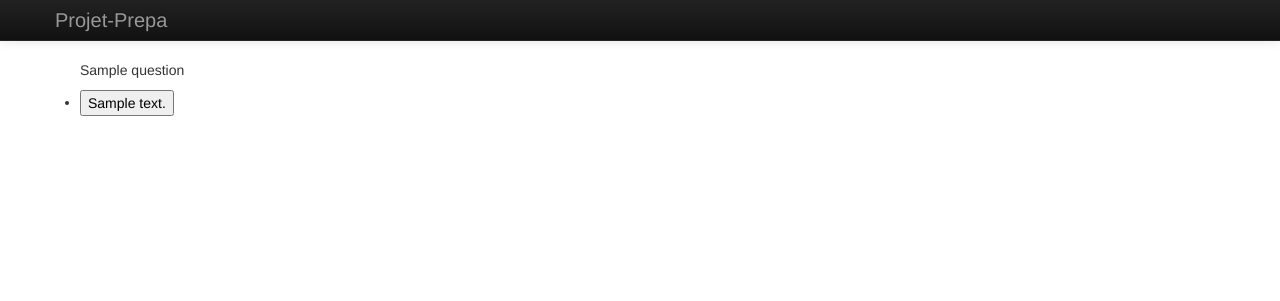
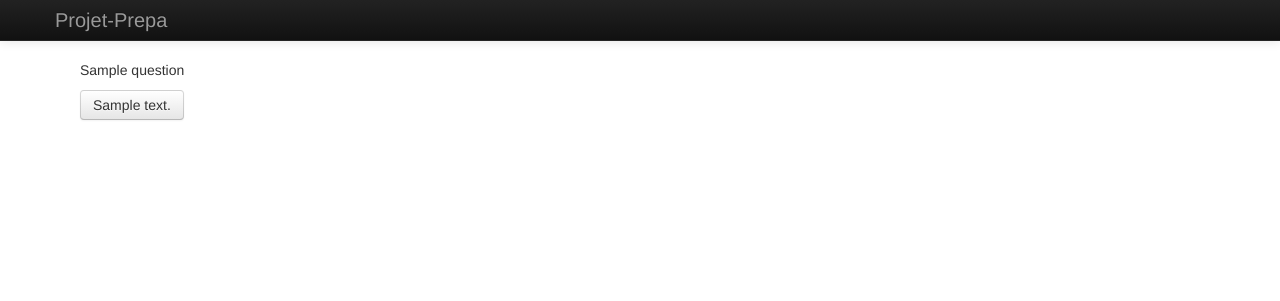
Before and after one commit to ltbesh/Projet-Prepa, a Django app: template QCM/templates/QCM/start_quizz.html in a window 1280 px wide. Shown: the top 301 px of the page. Run offline with Django 3.2, Linux system fonts and the light colour scheme; the template is opened without the code that fills it: values that come from a table or form of the project are taken from there, others are empty; tables that the repository leaves empty hold one stand-in row (values such as "Sample post"); parts of the project's set-up code (start-up, migrations or seed data) failed here and were passed over.

Commit message:
fixed answer question template

```diff
--- a/QCM/templates/QCM/base.html
+++ b/QCM/templates/QCM/base.html
@@ -32,11 +32,11 @@
       <div class="navbar-inner">
         <div class="container">
           <a class="brand" href="/">Projet-Prepa</a>
-          <div class="nav-collapse collapse">
             <ul class="nav">
                 {% if user.is_authenticated %}
                   <li><a href="{% url QCM_selection %}">{% trans 'New Quizz' %}</a></li>
                   <li><a href="{% url user_profile %}">{% trans "Profile" %}</a></li>
+                  <li class="divider-vertical"></li>
                   <li class = "dropdown">
                       <a href="#" class="dropdown-toggle" data-toggle="dropdown">
                           <i class="icon-user icon-white"></i>{% firstof user.first_name user.username %}
@@ -50,10 +50,10 @@
                 {% endif %}
 
             </ul>
-          </div><!--/.nav-collapse -->
         </div>
       </div>
     </div>
+
 
     {% block messages %}
     <div id="messages">
--- a/QCM/templates/QCM/start_quizz.html
+++ b/QCM/templates/QCM/start_quizz.html
@@ -9,10 +9,10 @@
 		{{question}}
 	</p>
 
-	{% for a in answers%}
+	{% for answer in answers%}
 		<form  method="post" action=".">
 		{% csrf_token %}
-		<li><input type="submit" name= "answer"  value="{{ a }}" /></li>
+		<input class = "btn" type="submit" name= "answer"  value="{{ answer }}" />
 	{% endfor %}
 
 
```
Also changed, not shown: QCM/forms.py (+3 -4 lines). Lines whose indentation alone changed are shown as unchanged.
